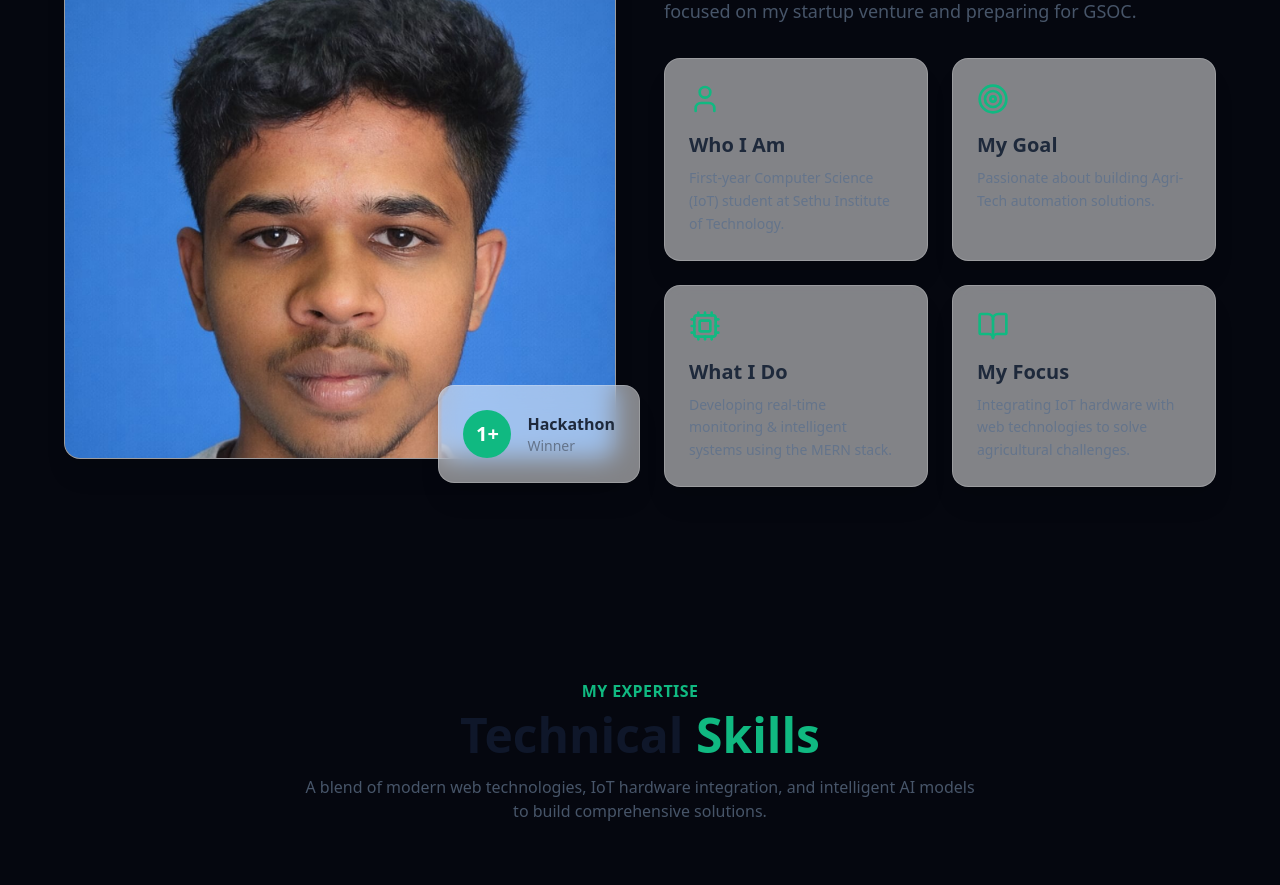
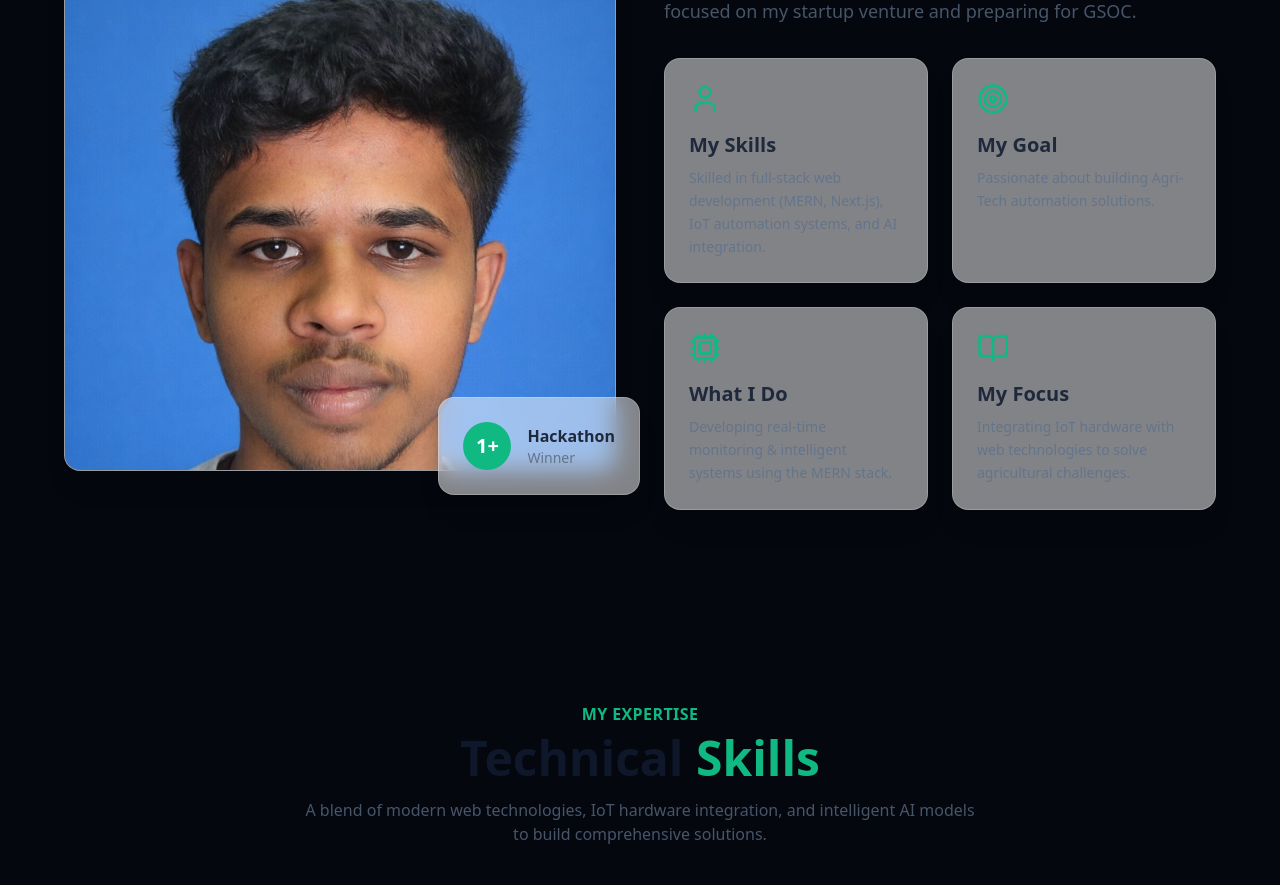
Before and after one commit to Achuthan24r/achuthan-portfolio, a React app: page / in a window 1280 px wide. Shown: the part 1160-2045 px from the top of the page. Built offline with nearby package versions, Linux system fonts and the light colour scheme; the HTML template or start-up script is replaced by a standard one.

Commit message:
feat: change 'Who I Am' about card to 'My Skills' with relevant full-stack and IoT details

```diff
--- a/src/components/About.jsx
+++ b/src/components/About.jsx
@@ -12,8 +12,8 @@ const About = () => {
   const cards = [
     {
       icon: <User className="text-primary mb-4" size={32} />,
-      title: "Who I Am",
-      desc: "First-year Computer Science (IoT) student at Sethu Institute of Technology."
+      title: "My Skills",
+      desc: "Skilled in full-stack web development (MERN, Next.js), IoT automation systems, and AI integration."
     },
     {
       icon: <Target className="text-primary mb-4" size={32} />,
```
